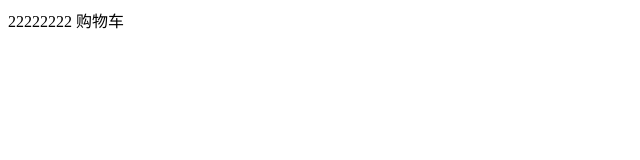
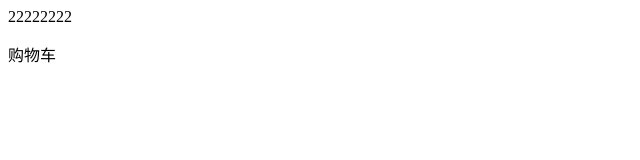
Before and after one commit to 30smallfish/site_2, a plain HTML site: page index.html in a window 1280 px wide. Shown: the whole page, without its empty margins (0-640 px from the left). Drawn offline with Linux system fonts and the light colour scheme.

Commit message:
购物车

```diff
--- a/index.html
+++ b/index.html
@@ -7,6 +7,6 @@
 </head>
 <body>
     22222222
-    购物车
+    <p>购物车</p>
 </body>
 </html>
```
